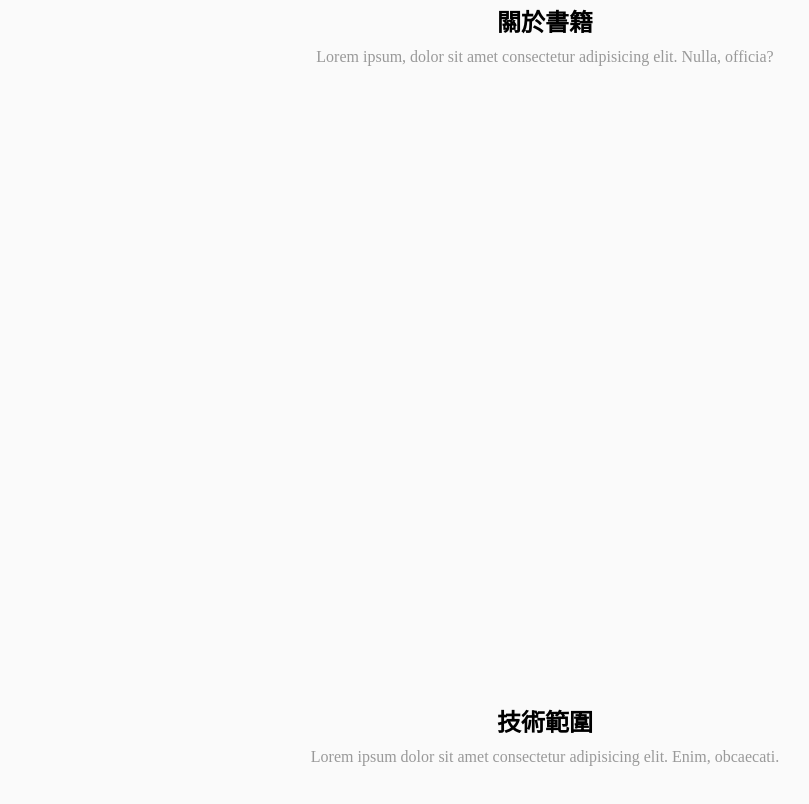
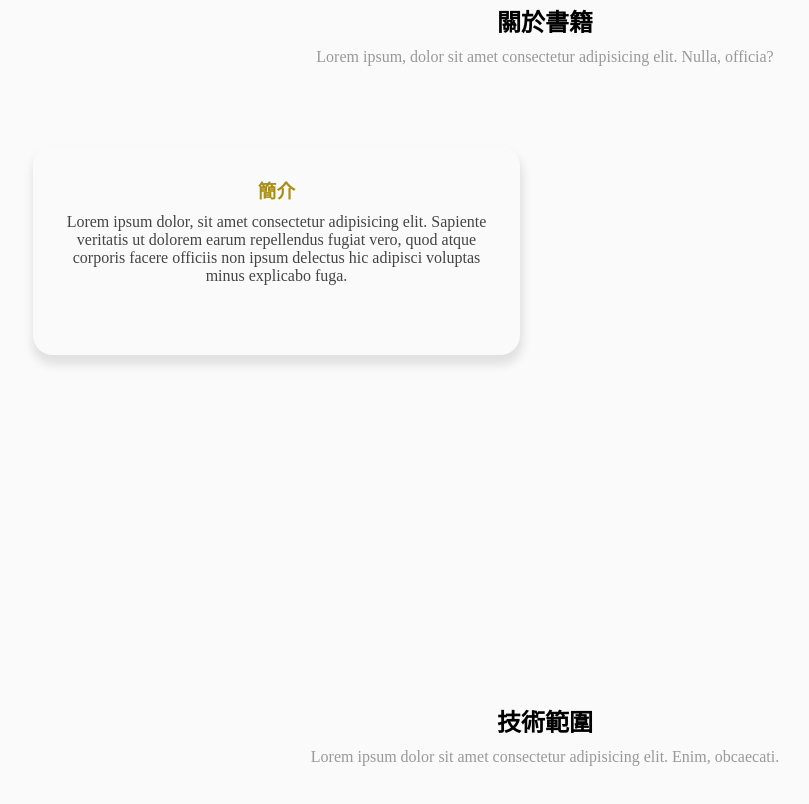
Before and after one commit to mcu-113-1-web-13131394/mcu-113-1-web-13131394, a plain HTML site: page src/index.html in a window 1280 px wide. Shown: the part 893-1697 px from the top of the page, without its empty margins (95-904 px from the left). Drawn offline with Linux system fonts and the light colour scheme.

Commit message:
feat(about): 書籍簡介顯示樣式實作

```diff
--- a/src/index.html
+++ b/src/index.html
@@ -5,7 +5,6 @@
     <meta name="viewport" content="width=device-width, initial-scale=1.0" />
     <link rel="stylesheet" href="./style.min.css" />
     <link rel="stylesheet" href="https://cdnjs.cloudflare.com/ajax/libs/font-awesome/6.6.0/css/all.min.css" />
-
     <title>Angular 書籍資訊</title>
   </head>
   <body>
@@ -56,6 +55,18 @@
             <h1>關於書籍</h1>
             <span>Lorem ipsum, dolor sit amet consectetur adipisicing elit. Nulla, officia?</span>
           </div>
+          <div class="about-container">
+            <div class="introduce">
+              <div class="card">
+                <h3>簡介</h3>
+                <div>
+                  Lorem ipsum dolor, sit amet consectetur adipisicing elit. Sapiente veritatis ut dolorem earum repellendus fugiat vero,
+                  quod atque corporis facere officiis non ipsum delectus hic adipisci voluptas minus explicabo fuga.
+                </div>
+              </div>
+            </div>
+            <div class="contents"></div>
+          </div>
         </section>
         <section id="skill" class="section">
           <div class="top-header">
--- /dev/null
+++ b/src/scss/_about.scss
@@ -0,0 +1,33 @@
+.about-container {
+  display: flex;
+  justify-content: space-between;
+  width: 100%;
+  gap: 50px;
+  .introduce,
+  .contents {
+    width: 50%;
+  }
+
+  .card {
+    display: flex;
+    align-items: center;
+    flex-direction: column;
+    padding: 30px 20px 70px;
+    width: 100%;
+    background-color: var(--white-color);
+    border-radius: 20px;
+    box-shadow: 1px 8px 10px 2px var(--first-shadow-color);
+
+    h3 {
+      margin-bottom: 10px;
+      font-style: 20px;
+      font-weight: 600;
+      color: var(--second-color);
+    }
+    div {
+      text-align: center;
+      font-style: 17px;
+      color: var(--text-color);
+    }
+  }
+}
--- a/src/scss/style.scss
+++ b/src/scss/style.scss
@@ -1,6 +1,7 @@
 @import "./nav";
 @import "./btn";
 @import "./home";
+@import "./_about";
 
 :root {
   --body-color: rgb(250, 250, 250);
@@ -11,6 +12,7 @@
 
   --first-color: rgb(110, 87, 224);
   --first-color-hover: rgb(40, 91, 212);
+  --first-shadow-color: rgba(0, 0, 0, 0.1);
 
   --second-color: rgb(170, 142, 18);
   --third-color: rgb(40, 91, 212);
```
Also changed, not shown: src/style.min.css, 1 other file.
